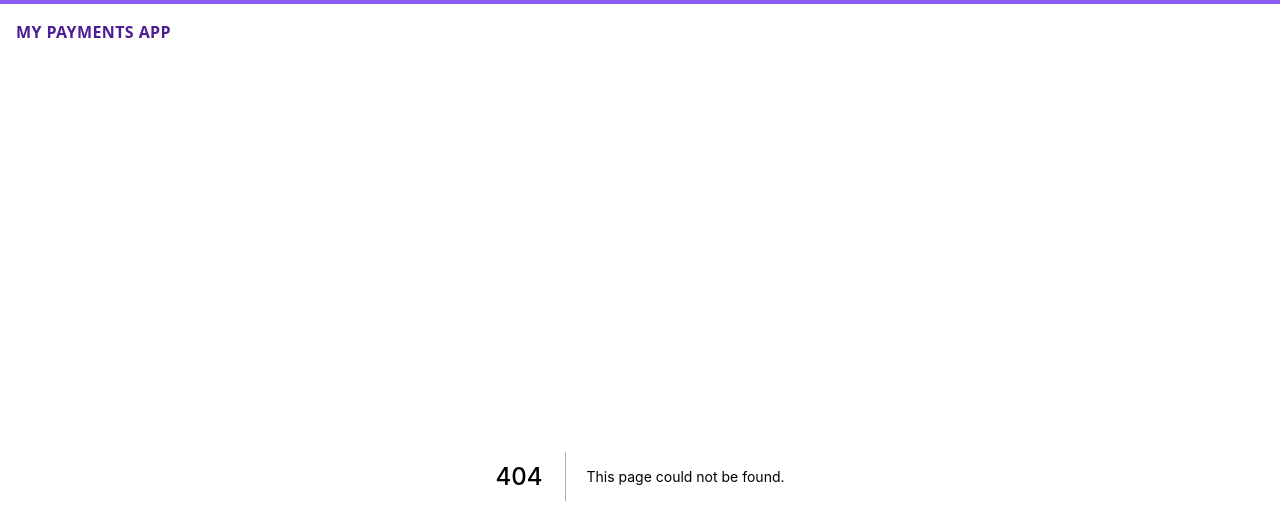
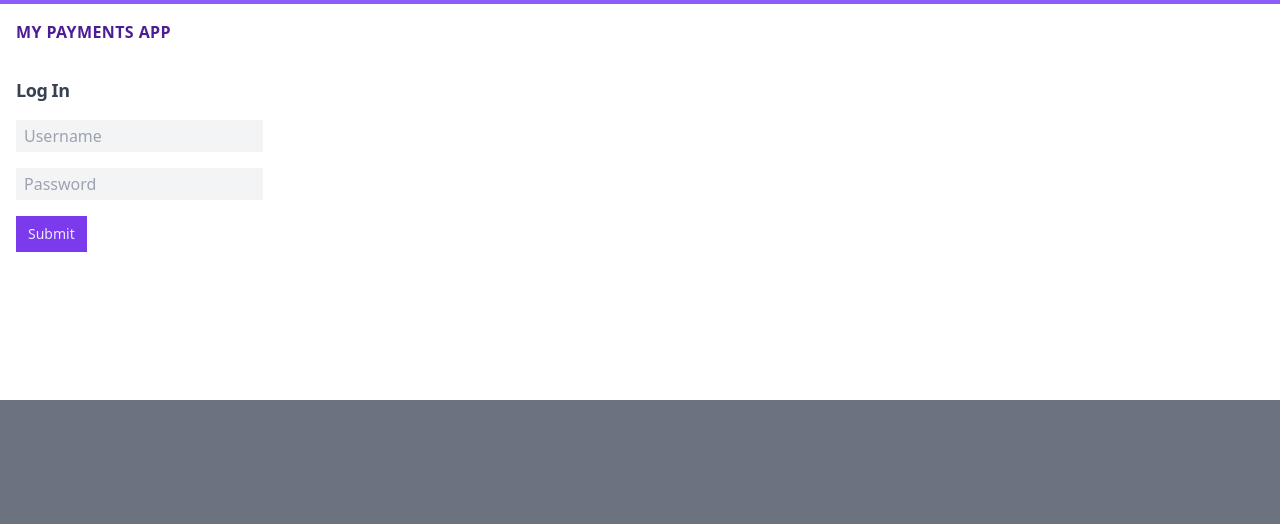
Before and after one commit to mattpocock/xstate-stream-demo-app, a Next.js app: page /login in a window 1280 px wide. Before the commit this address had no page. Shown: the top 524 px of the page. Built offline with nearby package versions, Linux system fonts and the light colour scheme; what @xstate/inspect would draw is missing.

Commit message:
Added login form

```diff
--- /dev/null
+++ b/src/pages/login.tsx
@@ -0,0 +1,16 @@
+import { Button } from "../components/Button";
+import { Heading } from "../components/Heading";
+import { Input } from "../components/Input";
+
+const LoginPage = () => {
+  return (
+    <div className="space-y-4">
+      <Heading>Log In</Heading>
+      <Input placeholder="Username" className="block" />
+      <Input placeholder="Password" className="block" />
+      <Button>Submit</Button>
+    </div>
+  );
+};
+
+export default LoginPage;
```
